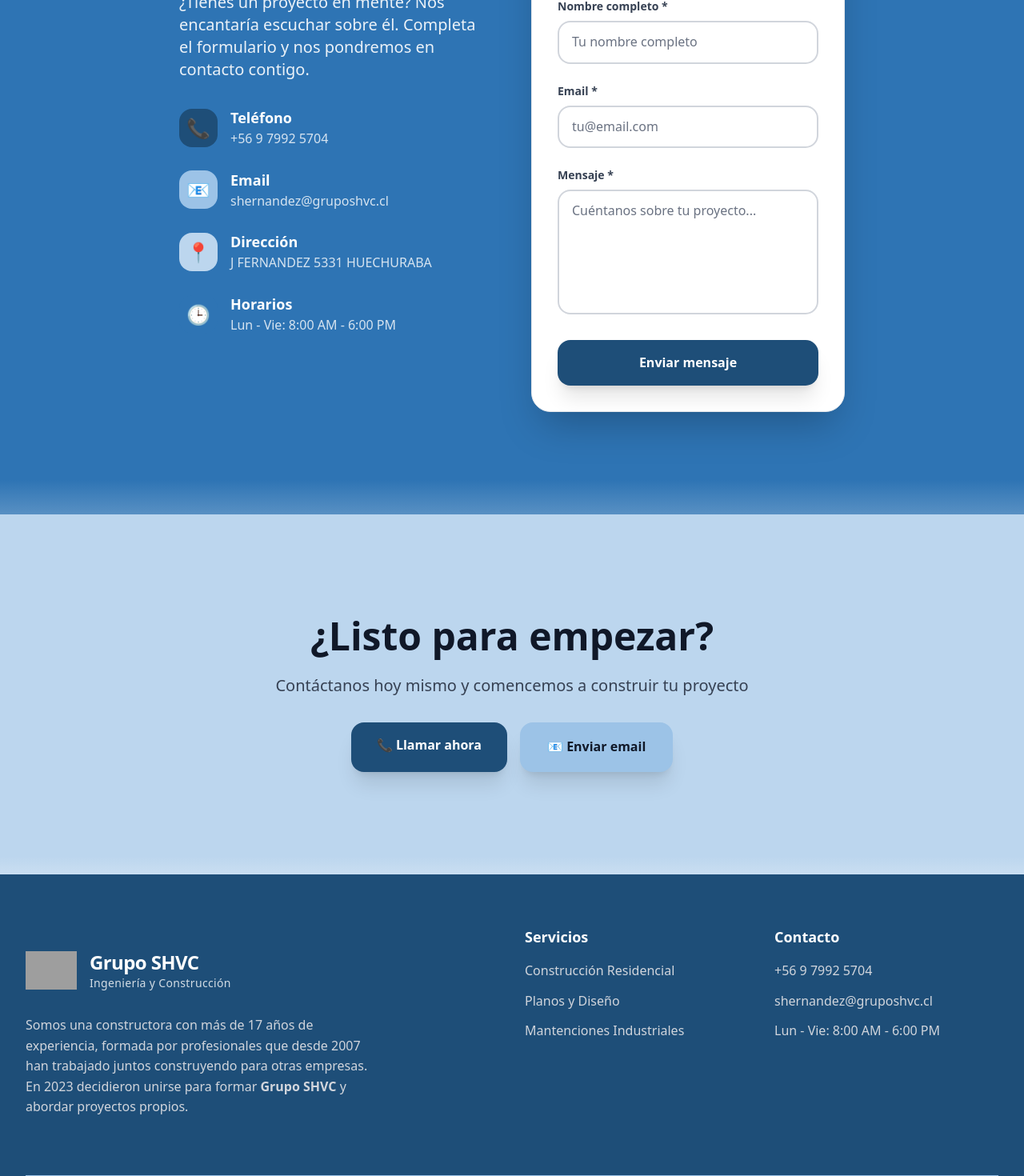
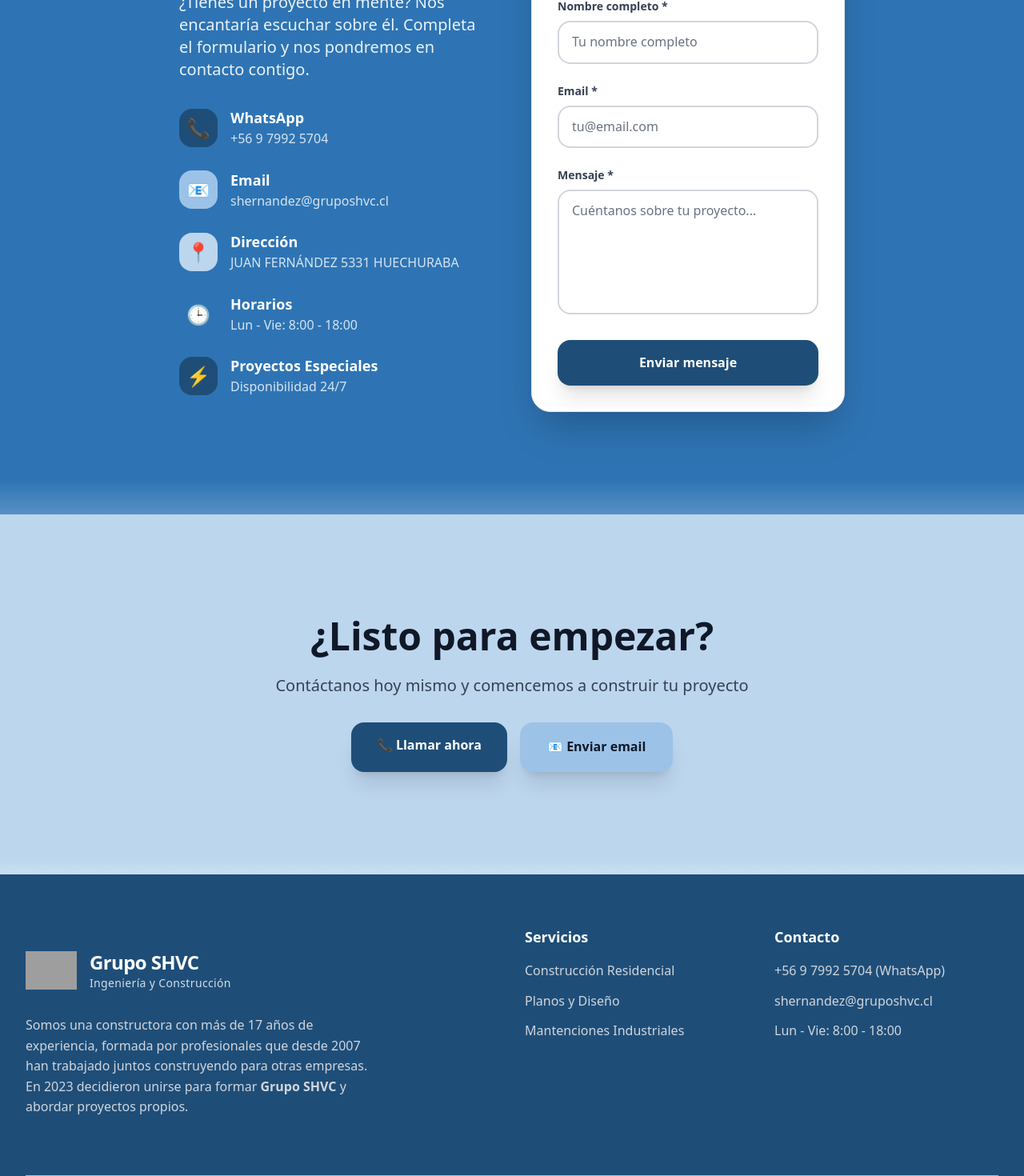
Before and after one commit to ItsJuanKamilo/GrupoSHVC, a Next.js app: page /contacto in a window 1280 px wide. Shown: the part 1100-2570 px from the top of the page at 80% size. Built offline with nearby package versions, Linux system fonts and the light colour scheme; grey boxes are pictures that could not be loaded.

Commit message:
Fixed details

```diff
--- a/src/app/components/Footer.tsx
+++ b/src/app/components/Footer.tsx
@@ -39,8 +39,8 @@ export default function Footer() {
             <h4 className="text-lg font-semibold mb-4 text-white">Contacto</h4>
                          <ul className="space-y-3 text-gray-300">
                <li className="flex items-center justify-center md:justify-start">
-                 <a href="tel:+56979925704" className="hover:text-white transition-colors duration-300">
-                   +56 9 7992 5704
+                 <a href="https://wa.me/56979925704" className="hover:text-white transition-colors duration-300 flex items-center gap-2">
+                   <span>+56 9 7992 5704 (WhatsApp)</span>
                  </a>
                </li>
                                <li className="flex items-center justify-center md:justify-start">
@@ -49,7 +49,7 @@ export default function Footer() {
                   </a>
                 </li>
                 <li className="flex items-center justify-center md:justify-start">
-                  <span>Lun - Vie: 8:00 AM - 6:00 PM</span>
+                  <span>Lun - Vie: 8:00 - 18:00</span>
                 </li>
              </ul>
           </div>
--- a/src/app/contacto/page.tsx
+++ b/src/app/contacto/page.tsx
@@ -214,7 +214,7 @@ export default function Contacto() {
                     <span className="text-2xl">📞</span>
                   </div>
                   <div>
-                    <h3 className="text-lg font-semibold text-white">Teléfono</h3>
+                    <h3 className="text-lg font-semibold text-white">WhatsApp</h3>
                     <p className="text-white/80">+56 9 7992 5704</p>
                   </div>
                 </div>
@@ -235,7 +235,7 @@ export default function Contacto() {
                   </div>
                   <div>
                     <h3 className="text-lg font-semibold text-white">Dirección</h3>
-                    <p className="text-white/80">J FERNANDEZ 5331 HUECHURABA</p>
+                    <p className="text-white/80">JUAN FERNÁNDEZ 5331 HUECHURABA</p>
                   </div>
                 </div>
 
@@ -245,7 +245,17 @@ export default function Contacto() {
                   </div>
                   <div>
                     <h3 className="text-lg font-semibold text-white">Horarios</h3>
-                    <p className="text-white/80">Lun - Vie: 8:00 AM - 6:00 PM</p>
+                    <p className="text-white/80">Lun - Vie: 8:00 - 18:00</p>
+                  </div>
+                </div>
+
+                <div className="flex items-center space-x-4">
+                  <div className="w-12 h-12 rounded-2xl flex items-center justify-center" style={{backgroundColor: '#1e4e78'}}>
+                    <span className="text-2xl">⚡</span>
+                  </div>
+                  <div>
+                    <h3 className="text-lg font-semibold text-white">Proyectos Especiales</h3>
+                    <p className="text-white/80">Disponibilidad 24/7</p>
                   </div>
                 </div>
               </div>
```
